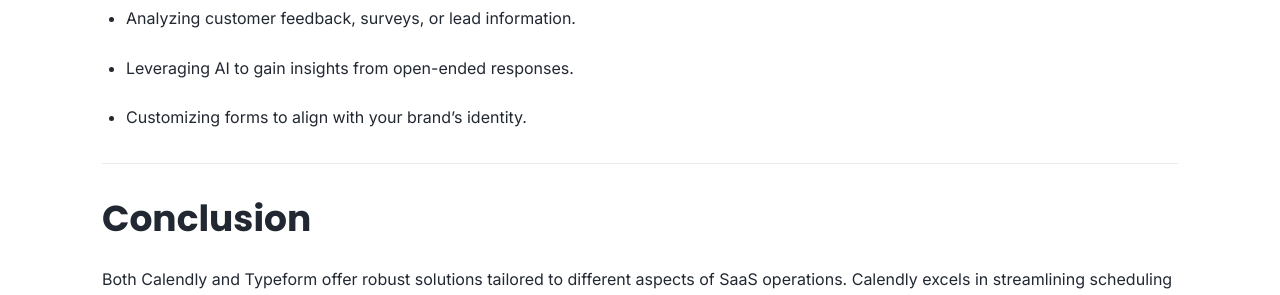
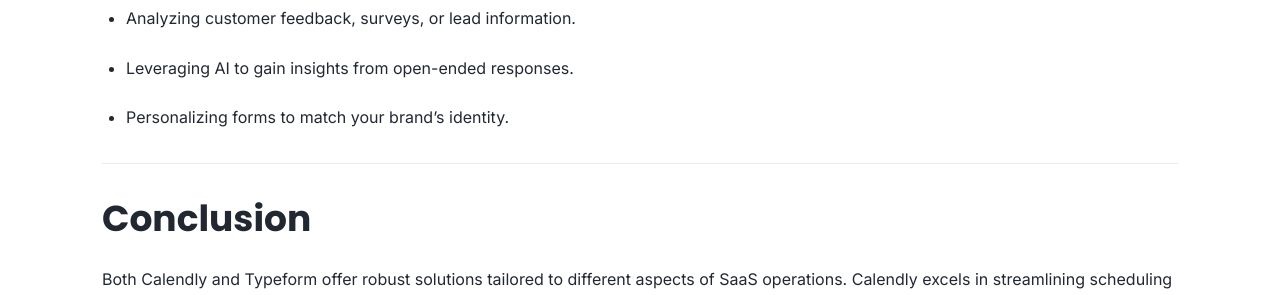
Before and after one commit to branduvo/branduvo.github.io, a Jekyll site: the page built from _posts/2025-03-05-calendly-vs-typeform-best-for-saas-founders-in-2025.md, in a window 1280 px wide and 900 px high, scrolled down 2828 px. Shown: the part 153-448 px from the top of the window. Built offline with Jekyll 4.4.1, drawn with Linux system fonts in a browser that asks for light colours.

Commit message:
Update 2025-03-05-calendly-vs-typeform-best-for-saas-founders-in-2025.md

```diff
--- a/_posts/2025-03-05-calendly-vs-typeform-best-for-saas-founders-in-2025.md
+++ b/_posts/2025-03-05-calendly-vs-typeform-best-for-saas-founders-in-2025.md
@@ -102,7 +102,7 @@
 
 - Leveraging AI to gain insights from open-ended responses.
 
-- Customizing forms to align with your brand's identity.
+- Personalizing forms to match your brand's identity.
 
 ---
 
```
